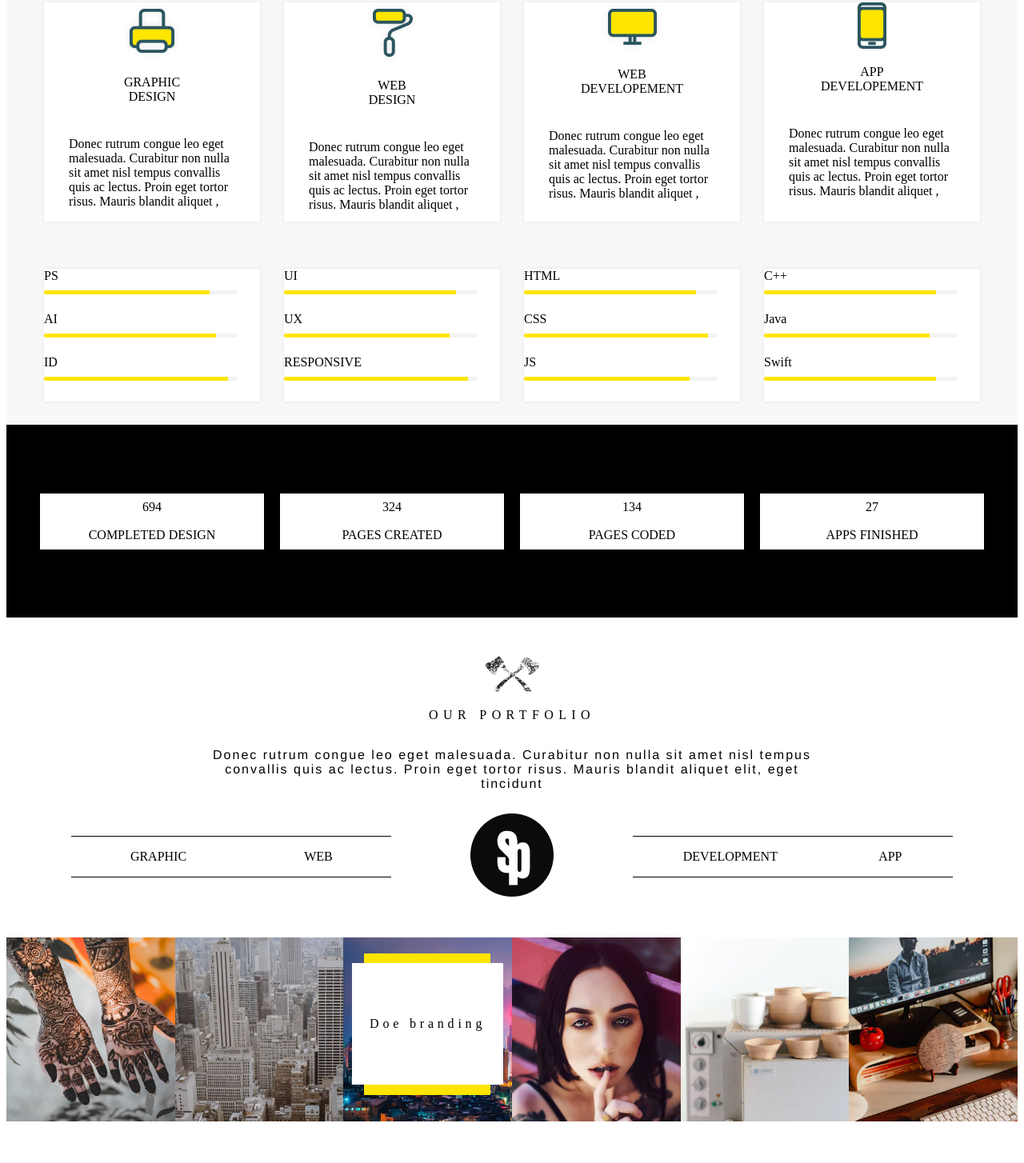
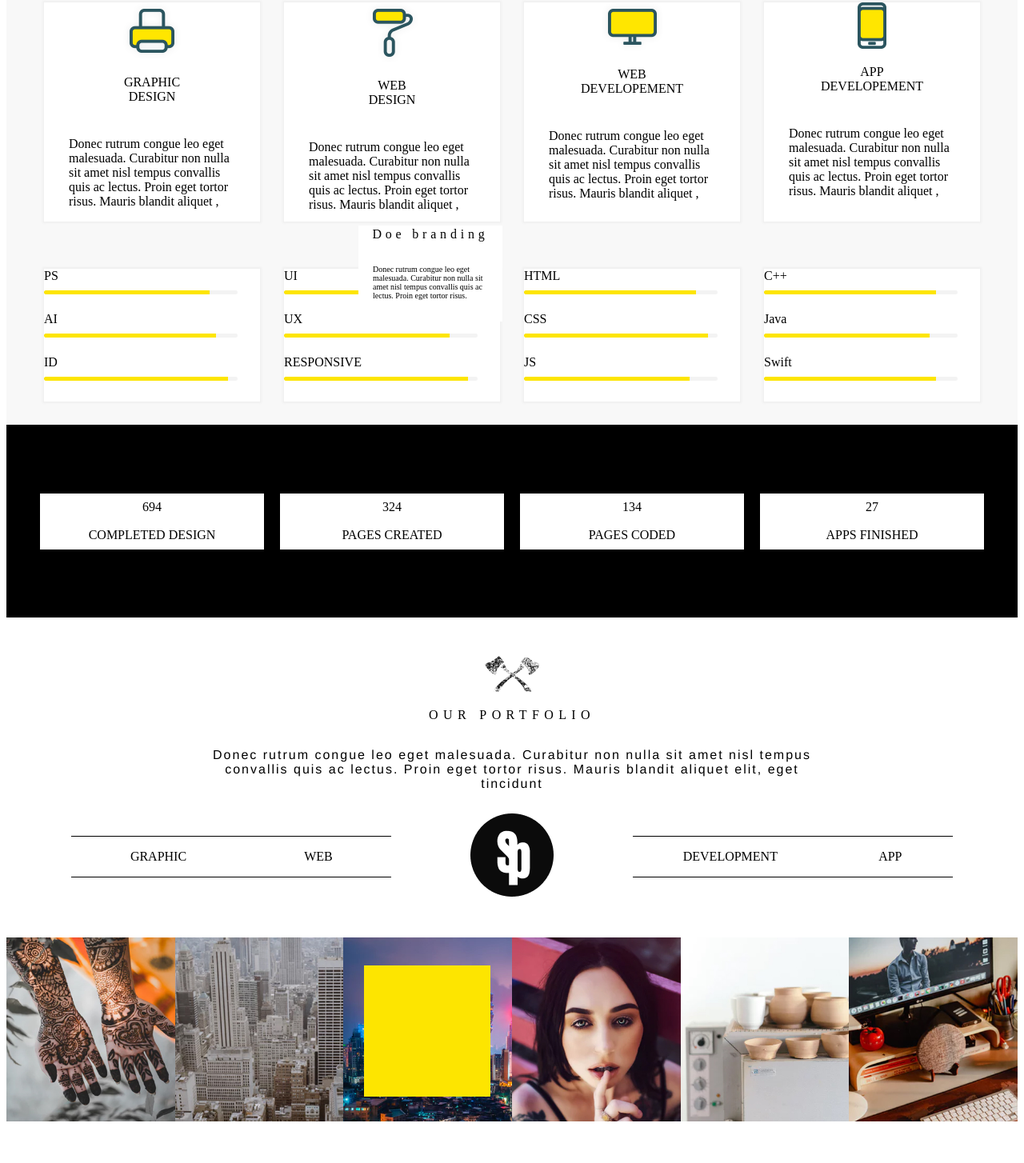
Before and after one commit to nettasteinberg/go-code-figma-challenge, a plain HTML site: page index.html in a window 1280 px wide. Shown: the part 1806-3260 px from the top of the page at 80% size. Drawn offline with Linux system fonts and the light colour scheme.

Commit message:
The position of the white rectangle in photos is now absolute

```diff
--- a/index.html
+++ b/index.html
@@ -331,15 +331,14 @@
         <div>
             <img src="Assets/photo03.png" alt="Henna hands" class="photo">
             <div class="photosYellowRectangle"></div>
-            <div class="photosWhiteRectangle">
+            <!-- <div class="photosWhiteRectangle">
                 <div class="whiteRectangleFirstP">
                         Doe branding
                 </div>
-                <!-- TODO: find a way to fix this -->
-                <!-- <div style="max-height: 60%; max-width: 60%;">
+                <div>
                     Donec rutrum congue leo eget malesuada. Curabitur non nulla sit amet nisl tempus convallis quis ac lectus. Proin eget tortor risus.
-                </div> -->
-            </div>
+                </div>
+            </div> -->
         </div>
         <div >
             <img src="Assets/photo04.png" alt="Henna hands" class="photo">
@@ -350,7 +349,14 @@
         <div >
             <img src="Assets/photo06.png" alt="Henna hands" class="photo">
         </div>
-
+    </div>
+    <div class="photosWhiteRectangle">
+        <div class="whiteRectangleFirstP">
+                Doe branding
+        </div>
+        <div class="whiteRectangleSecondP" style="font-size: 10px;">
+            Donec rutrum congue leo eget malesuada. Curabitur non nulla sit amet nisl tempus convallis quis ac lectus. Proin eget tortor risus.
+        </div>
     </div>
     <div class="likeWhatYouSeePage">
         <div>
@@ -415,7 +421,7 @@ Curabitur non nulla.
             </div>
         </div>
     </div>
-    <div class="blackOnWhitePage">
+    <!-- <div class="blackOnWhitePage">
         <div class="blackRectangle">
             Lorem ipsum dolor sit amet, consectetur adipiscing elit, sed do
             eiusmod tempor incididunt ut labore et dolore magna aliqua. Ut enim
@@ -437,6 +443,6 @@ Curabitur non nulla.
                 John Doe SEO
             </div>
         </div>
-    </div>
+    </div> -->
 </body>
 </html>
--- a/style.css
+++ b/style.css
@@ -198,31 +198,44 @@
     height: 70%;
     width: 75%;
     background-color: #FDE500;
-    /* z-index: 2; */
 }
 
+/* .photosYellowRectangle {
+    position: static;
+    height: 70%;
+    width: 75%;
+    background-color: #FDE500;
+    z-index: 2;
+} */
+
 .photosWhiteRectangle {
-    position: relative;
-    top: -150%;
-    left: 5%;
-    height: 60%;
-    width: 90%;
+    position: absolute;
+    /* top: -150%;
+    left: 5%; */
+    top: 261%;
+    left: 35%;
+    height: 120px;
+    width: 180px;
     background-color: white;
     /* z-index: 2; */
     display: flex;
     justify-content: space-around;
     align-items: center;
     flex-direction: column ;
+    z-index: 3;
 }
 
 .whiteRectangleFirstP {
     letter-spacing: 0.3rem;
 }
 
-/* .whiteRectangleSecondP {
+.whiteRectangleSecondP {
     width: 80%;
     height: 80%;
-} */
+    display: flex;
+    justify-content: center;
+    align-items: center;
+}
 
 .likeWhatYouSeePage {
     height: 200px;
```
